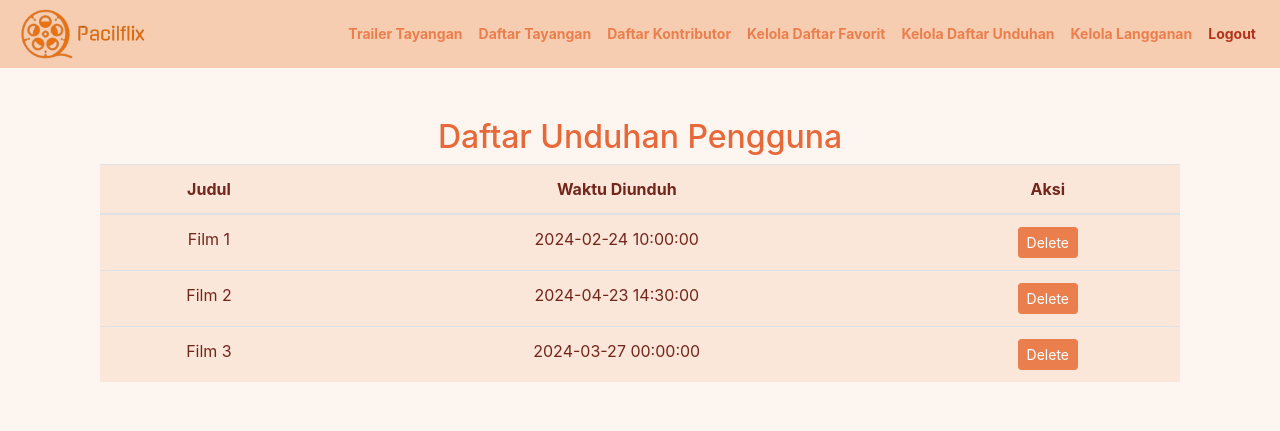
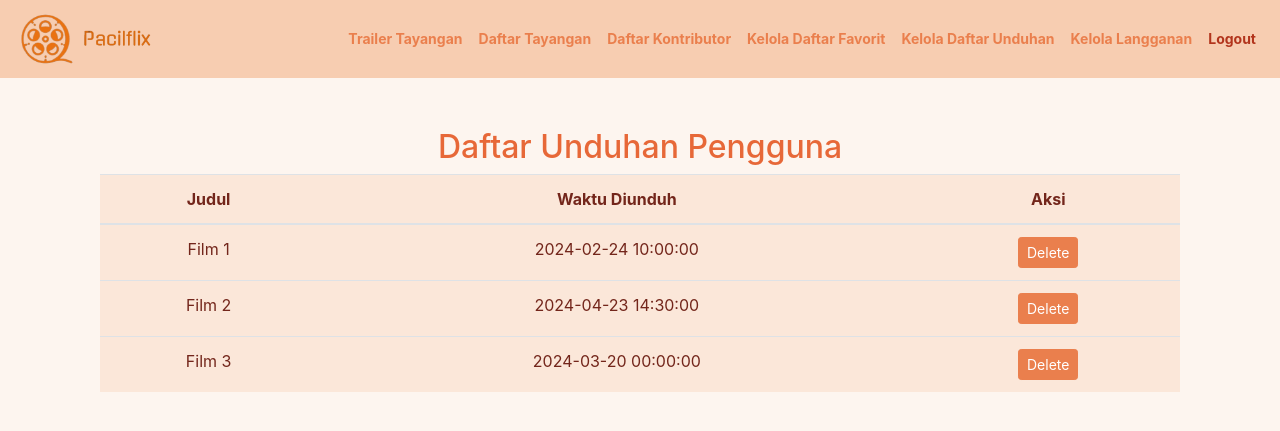
Before and after one commit to Pacilflix-A2/Pacilflix, a Django app: template daftar/templates/daftar_unduhan.html in a window 1280 px wide. Shown: the top 431 px of the page. Run offline with Django 3.2, Linux system fonts and the light colour scheme; the template is opened without the code that fills it, so the values that code supplies are empty; some libraries are stand-ins or nearby versions.

Commit message:
Minor fix

```diff
--- a/daftar/templates/daftar_unduhan.html
+++ b/daftar/templates/daftar_unduhan.html
@@ -3,7 +3,6 @@
 
 {% block content %}
 <title>Daftar Unduhan Pengguna</title>
-<link href="https://stackpath.bootstrapcdn.com/bootstrap/4.5.2/css/bootstrap.min.css" rel="stylesheet">
 <style>
     body {
         background-color: #FDF5EF; /* Background color */
@@ -64,7 +63,7 @@
       </tr>
       <tr>
         <td>Film 3</td>
-        <td>2024-03-27 00:00:00</td>
+        <td>2024-03-20 00:00:00</td>
         <td>
           <button type="button" class="btn btn-danger btn-sm">Delete</button>
         </td>
@@ -72,8 +71,4 @@
     </tbody>
   </table>
 </div>
-
-<script src="https://code.jquery.com/jquery-3.5.1.slim.min.js"></script>
-<script src="https://cdn.jsdelivr.net/npm/@popperjs/core@2.5.4/dist/umd/popper.min.js"></script>
-<script src="https://stackpath.bootstrapcdn.com/bootstrap/4.5.2/js/bootstrap.min.js"></script>
 {% endblock content %}
--- a/templates/base.html
+++ b/templates/base.html
@@ -4,8 +4,12 @@
 <head>
     <meta charset="UTF-8">
     <meta name="viewport" content="width=device-width, initial-scale=1.0">
-    <title>{% block title %}Your Website Title{% endblock %}</title>
     <link href="https://stackpath.bootstrapcdn.com/bootstrap/4.5.2/css/bootstrap.min.css" rel="stylesheet">
+    <script src="https://code.jquery.com/jquery-3.5.1.slim.min.js"></script>
+    <script src="https://cdn.jsdelivr.net/npm/@popperjs/core@2.5.4/dist/umd/popper.min.js"></script>
+    <script src="https://stackpath.bootstrapcdn.com/bootstrap/4.5.2/js/bootstrap.min.js"></script>
+    <script src="https://code.jquery.com/jquery-3.6.0.min.js"></script>
+    <script src="https://code.jquery.com/jquery-3.5.1.slim.min.js"></script>
     {% block extra_css %}
     {% endblock %}
 </head>
@@ -17,8 +21,7 @@
         {% block content %}
         {% endblock %}
     </div>
-    <script src="https://code.jquery.com/jquery-3.6.0.min.js"></script>
-    <script src="https://stackpath.bootstrapcdn.com/bootstrap/4.5.2/js/bootstrap.min.js"></script>
+
     {% block extra_js %}
     {% endblock %}
 </body>
--- a/templates/navbar.html
+++ b/templates/navbar.html
@@ -1,11 +1,7 @@
 {% load static %}
-<html lang="en">
-<head>
-  <meta charset="UTF-8">
-  <meta name="viewport" content="width=device-width, initial-scale=1.0">
-  <title>Navbar</title>
+
   <!-- Bootstrap CSS -->
-  <link href="https://stackpath.bootstrapcdn.com/bootstrap/4.5.2/css/bootstrap.min.css" rel="stylesheet">
+
   <!-- Custom CSS -->
   <style>
     /* Add custom styles here */
@@ -14,15 +10,17 @@
       backdrop-filter: blur(100px); /* Apply a blur effect */
     }
   </style>
-</head>
 <body>
 
 <nav class="navbar navbar-expand-lg navbar-dark">
-  <img src="{% static 'images/logo.png' %}" style="width: 60px; height: auto;">
-  <img src="{% static 'images/nama.png' %}" style="width: 70px; height: auto;">
+  <a class="navbar-brand" href="#">
+    <img src="{% static 'images/logo.png' %}" style="width: 60px; height: auto;" alt="Logo">
+    <img src="{% static 'images/nama.png' %}" style="width: 70px; height: auto;" alt="Nama">
+  </a>
   <button class="navbar-toggler" type="button" data-toggle="collapse" data-target="#navbarNav" aria-controls="navbarNav" aria-expanded="false" aria-label="Toggle navigation">
     <span class="navbar-toggler-icon"></span>
   </button>
+
   <div class="collapse navbar-collapse" id="navbarNav">
     <ul class="navbar-nav ml-auto">
       <!-- For Guest (Belum Login) -->
@@ -48,14 +46,11 @@
       <li class="nav-item">
           <a class="nav-link" style="color: #B2341C; font-weight: bold; font-size: 14px;" href="#">Logout</a>
       </li>
-
     </ul>
   </div>
 </nav>
 
 <!-- Bootstrap JS and dependencies (jQuery) -->
-<script src="https://code.jquery.com/jquery-3.5.1.slim.min.js"></script>
-<script src="https://cdn.jsdelivr.net/npm/@popperjs/core@2.5.4/dist/umd/popper.min.js"></script>
-<script src="https://stackpath.bootstrapcdn.com/bootstrap/4.5.2/js/bootstrap.min.js"></script>
+
 </body>
 </html>
```
Also changed, not shown: daftar/templates/daftar_favorit.html (+2 -6 lines). Lines whose indentation alone changed are shown as unchanged.
